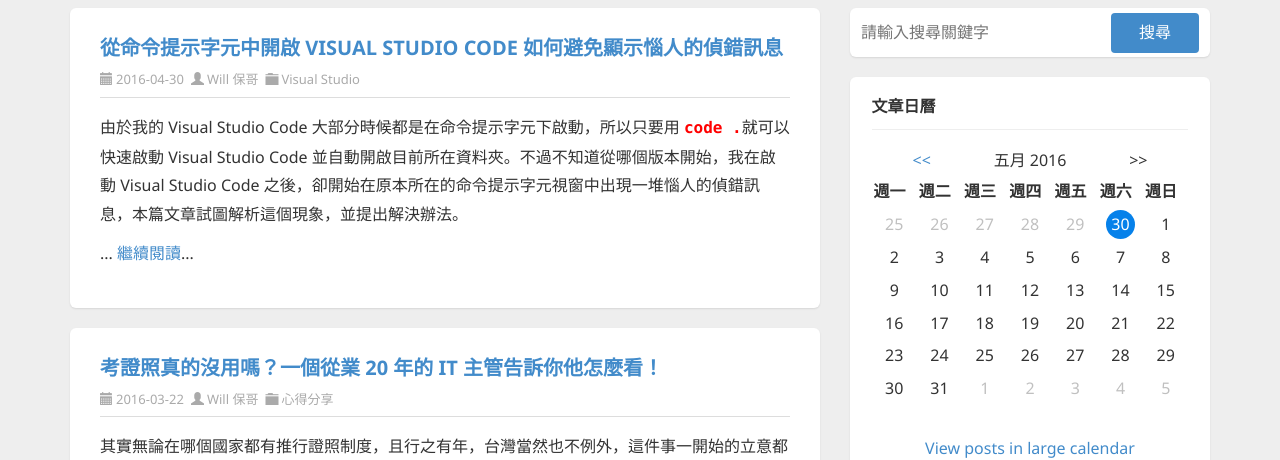
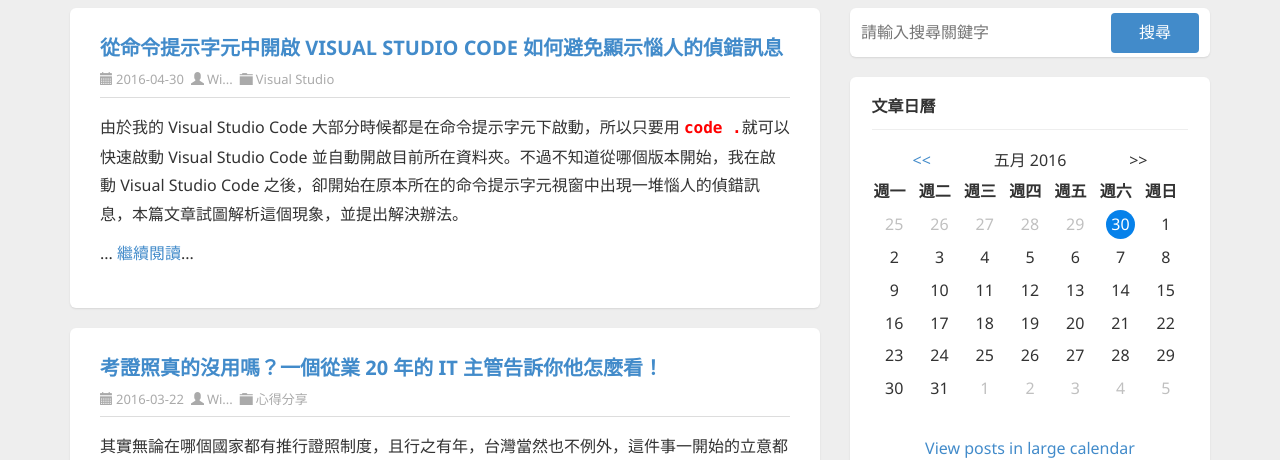
Before and after one commit to coolrare/cub-ng9-demo1, an Angular app: page / in a window 1280 px wide. Shown: the part 237-697 px from the top of the page. Built offline with nearby package versions, Linux system fonts and the light colour scheme.

Commit message:
示範自訂 Pipe 元件

```diff
--- a/src/app/app.component.html
+++ b/src/app/app.component.html
@@ -19,7 +19,7 @@
             <div class="post-info clearfix">
               <span class="post-date"><i class="glyphicon glyphicon-calendar"></i>{{item.date | date:'yyyy-MM-dd' }}</span>
               <span class="post-author"><i class="glyphicon glyphicon-user"></i><a
-                   href="http://blog.miniasp.com/author/will.aspx">{{item.author}}</a></span>
+                   href="http://blog.miniasp.com/author/will.aspx">{{item.author | mask}}</a></span>
               <span class="post-category"><i class="glyphicon glyphicon-folder-close"></i><a
                    [href]="item['category-link']">{{item.category}}</a></span>
             </div>
--- a/src/app/mask.pipe.ts
+++ b/src/app/mask.pipe.ts
@@ -5,8 +5,8 @@
 })
 export class MaskPipe implements PipeTransform {
 
-  transform(value: unknown, ...args: unknown[]): unknown {
-    return null;
+  transform(value: string): string {
+    return value.substr(0, 2) + '...';
   }
 
 }
```
